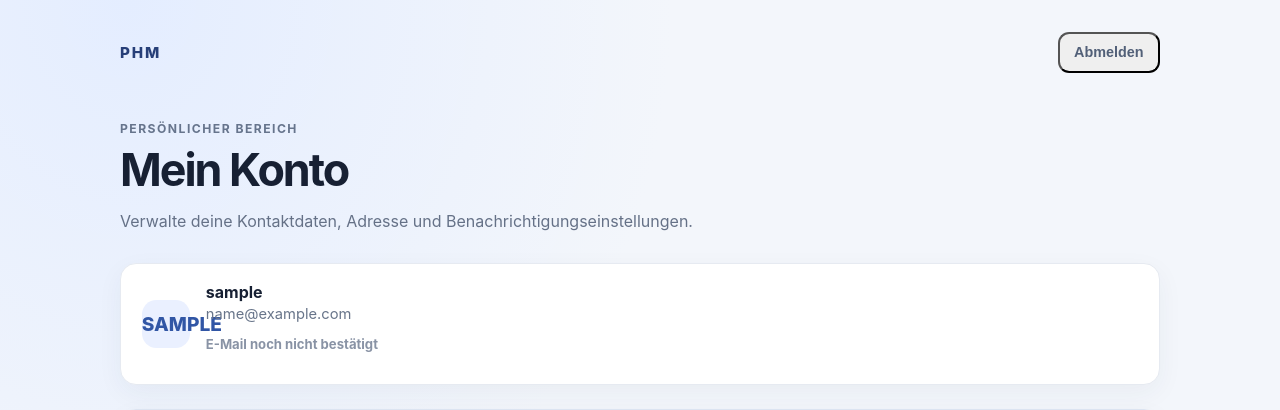
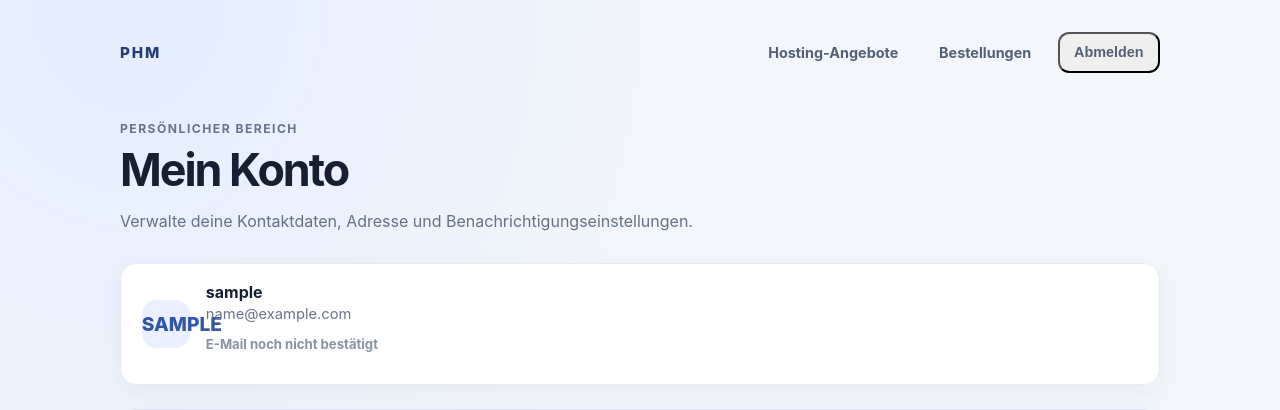
Before and after one commit to Jawollo07/PHM, a Django app: template backend/apps/customers/templates/customers/index.html in a window 1280 px wide. Shown: the top 410 px of the page. Run offline with Django 5.2, Linux system fonts and the light colour scheme; the template is opened without the code that fills it: most values are stand-ins (such as "Sample title", 1, 10 or a date in 2020).

Commit message:
feat(customers): link customer portal to catalog and orders

```diff
--- a/backend/apps/customers/templates/customers/index.html
+++ b/backend/apps/customers/templates/customers/index.html
@@ -301,6 +301,8 @@
         <header class="topbar">
             <a class="brand" href="{% url 'account' %}">PHM</a>
             <nav aria-label="Hauptnavigation">
+                <a class="nav-link" href="{% url 'catalog' %}">Hosting-Angebote</a>
+                <a class="nav-link" href="{% url 'orders' %}">Bestellungen</a>
                 <form method="post" action="{% url 'logout' %}">{% csrf_token %}<button class="nav-link" type="submit">Abmelden</button></form>
             </nav>
         </header>
```
